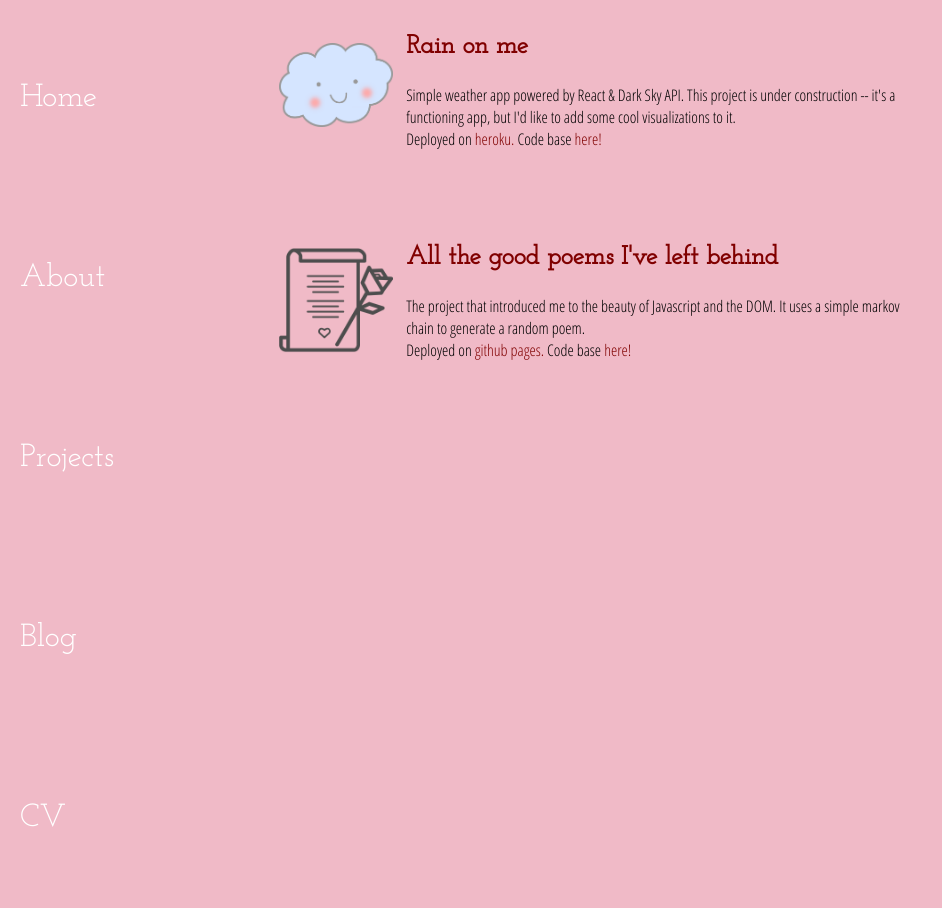
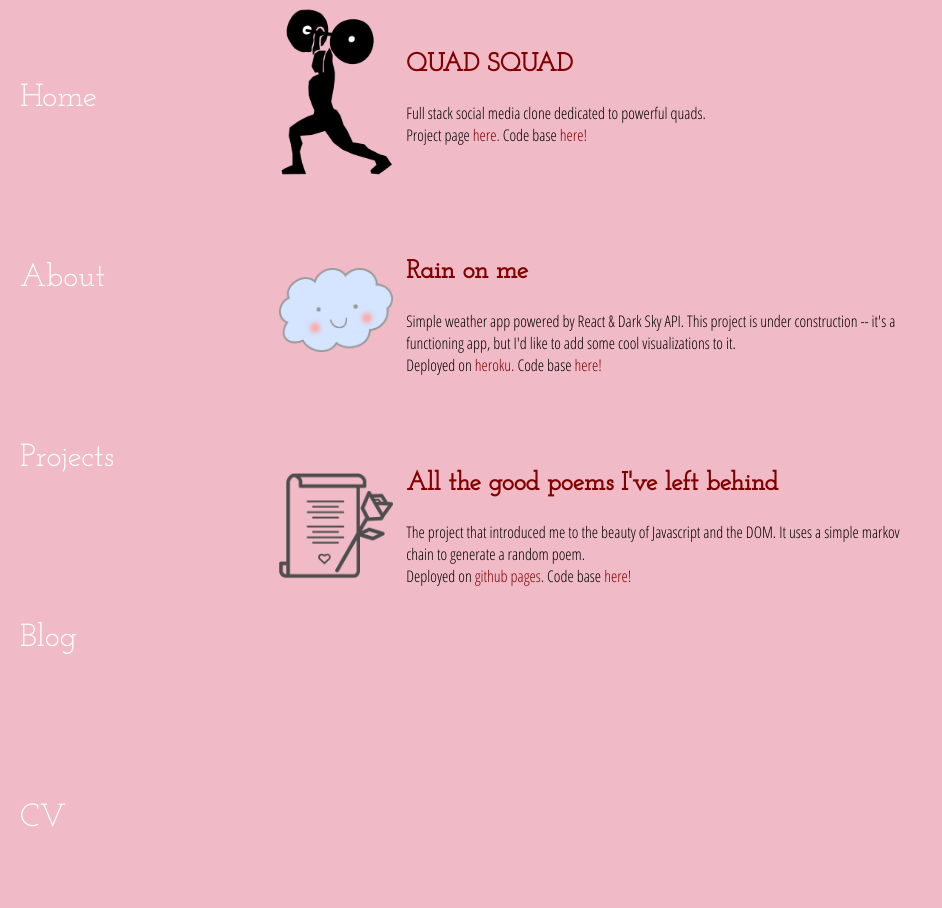
Before and after one commit to AlyssaYelle/AlyssaYelle.github.io, a Jekyll site: the page built from projects/index.html, in a window 1280 px wide. Shown: the whole page, without its empty margins (0-942 px from the left). Built offline with Jekyll 4.4.1, drawn with Linux system fonts in a browser that asks for light colours.

Commit message:
added quad quad to projects

```diff
--- a/css/main.css
+++ b/css/main.css
@@ -112,6 +112,7 @@ h4 {
 .blog {
   background-image: url("assets/blog-bottom-border.png");
   background-size:contain;
+  background-repeat: no-repeat;
   background-position:bottom bottom;
 }
 
--- a/projects/index.html
+++ b/projects/index.html
@@ -4,6 +4,19 @@ title: Projects
 ---
 
 <section class='projects'>
+	<article class='project'>
+		<div class='proj-icon'>
+			<img class='icon' src='./qs.png' />
+		</div>
+		<div class='proj-desc'>
+			<h3>
+				<a href='https://alyssayelle.github.io/quad-squad-site/' target='_blank'>QUAD SQUAD</a>
+			</h3>
+			<p>
+				Full stack social media clone dedicated to powerful quads. <br>Project page <a href="https://alyssayelle.github.io/quad-squad-site/" target='_blank'>here.</a> Code base <a href='https://github.com/AlyssaYelle/QuadSquad' target='_blank'>here!</a>
+			</p>
+		</div>
+	</article>
 
 	<article class='project'>
 		<div class='proj-icon'>
```
Also changed, not shown: projects/qs.png (added).
